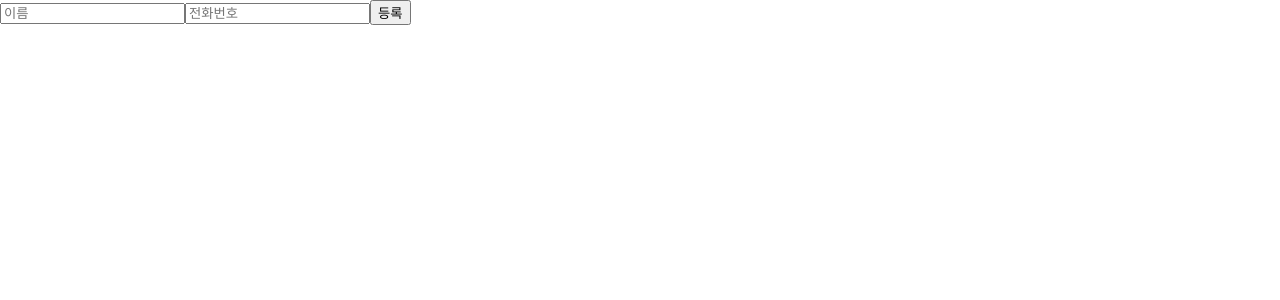
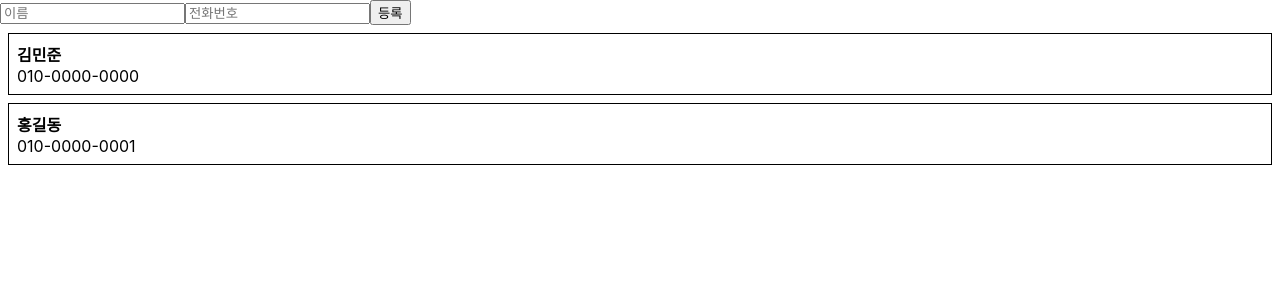
Before and after one commit to cupjoo/react-practice, a React (Create React App) app: page / in a window 1280 px wide. Shown: the top 300 px of the page. Built offline with nearby package versions, Linux system fonts and the light colour scheme.

Commit message:
practice array state

```diff
--- a/src/App.js
+++ b/src/App.js
@@ -1,16 +1,36 @@
 import React, { Component } from "react";
 import PhoneForm from "./components/PhoneForm";
+import PhoneInfoList from "./components/PhoneInfoList";
 
 export default class App extends Component {
+  id = 2
+  state = {
+    information: [
+      {
+        id: 0,
+        name: '김민준',
+        phone: '010-0000-0000'
+      },
+      {
+        id: 1,
+        name: '홍길동',
+        phone: '010-0000-0001'
+      }
+    ]
+  }
   handleCreate = (data) => {
-    console.log(data);
+    this.setState(({ information }) => ({
+      information: information.concat({ id: this.id++, ...data })
+    }))
   }
   render() {
+    const { information } = this.state;
     return (
       <div>
         <PhoneForm
-          getMyInfo={this.handleCreate}
+          onCreate={this.handleCreate}
         />
+        <PhoneInfoList data={this.state.information}/>
       </div>
     );
   }
--- a/src/components/PhoneForm.js
+++ b/src/components/PhoneForm.js
@@ -12,7 +12,7 @@
   }
   handleSubmit = (e) => {
     e.preventDefault();
-    this.props.getMyInfo(this.state);
+    this.props.onCreate(this.state);
     this.setState({
       name: '',
       phone: ''
--- /dev/null
+++ b/src/components/PhoneInfo.js
@@ -0,0 +1,26 @@
+import React, { Component } from 'react'
+
+export default class PhoneInfo extends Component {
+  static defaultProps = {
+    info: {
+      name: '이름',
+      phone: '010-0000-0000',
+      id: 0
+    }
+  }
+  render() {
+    const style = {
+      border: '1px solid black',
+      padding: '8px',
+      margin: '8px'
+    }
+    const { name, phone } = this.props.info
+
+    return (
+      <div style={style}>
+        <div><b>{name}</b></div>
+        <div>{phone}</div>
+      </div>
+    )
+  }
+}
--- /dev/null
+++ b/src/components/PhoneInfoList.js
@@ -0,0 +1,21 @@
+import React, { Component } from 'react'
+import PhoneInfo from './PhoneInfo'
+
+export default class PhoneInfoList extends Component {
+  static defaultProps = {
+    data: []
+  }
+
+  render() {
+    const { data } = this.props
+    const list = data.map(
+      // data를 JSX로 변환
+      info => (<PhoneInfo key={info.id} info={info}/>)
+    )
+    return (
+      <div>
+        { list }
+      </div>
+    )
+  }
+}
```
